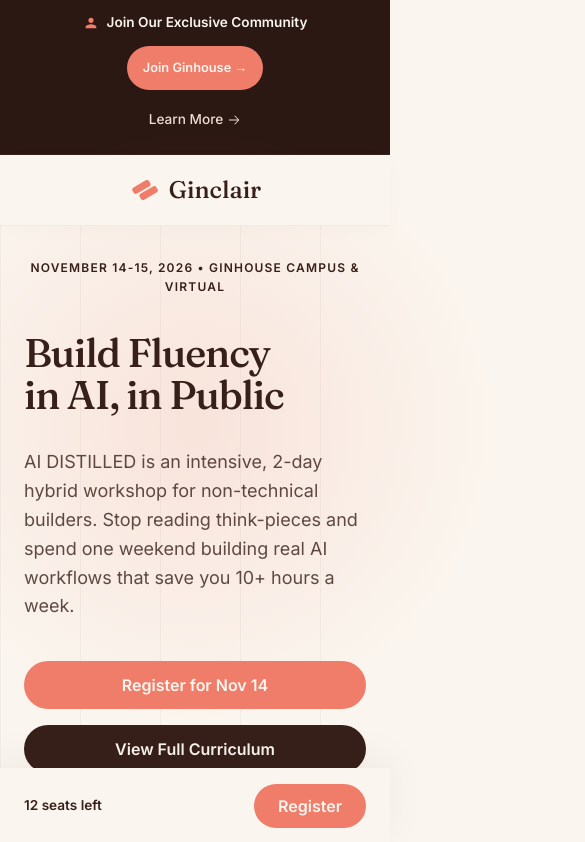
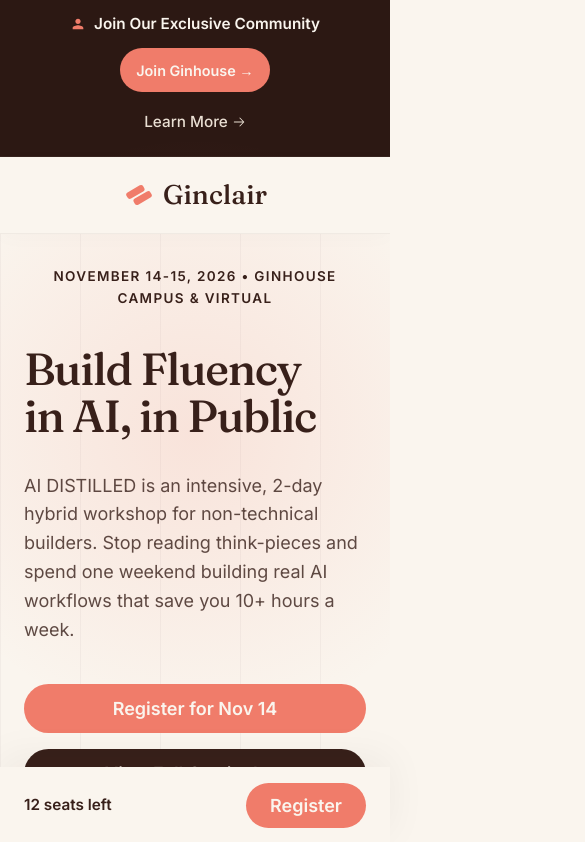
Before and after one commit to zorawar238/ginclair-workshop, a React (Vite) app: page / in a window 390 px wide. Shown: the top 842 px of the page, 585 px wide, since content can reach past the window. Built offline with nearby package versions, Linux system fonts and the light colour scheme; grey boxes are pictures that could not be loaded.

Commit message:
Fix horizontal scrolling and extra space on mobile

```diff
--- a/src/App.css
+++ b/src/App.css
@@ -2,6 +2,7 @@
 .app-container {
   min-height: 100vh;
   position: relative;
+  overflow-x: hidden;
 }
 
 /* 0. Announcement Bar */
--- a/src/index.css
+++ b/src/index.css
@@ -21,7 +21,7 @@
   padding: 0;
 }
 
-body {
+html, body {
   background-color: var(--bg-cream);
   color: var(--ink);
   font-family: var(--font-body);
```
